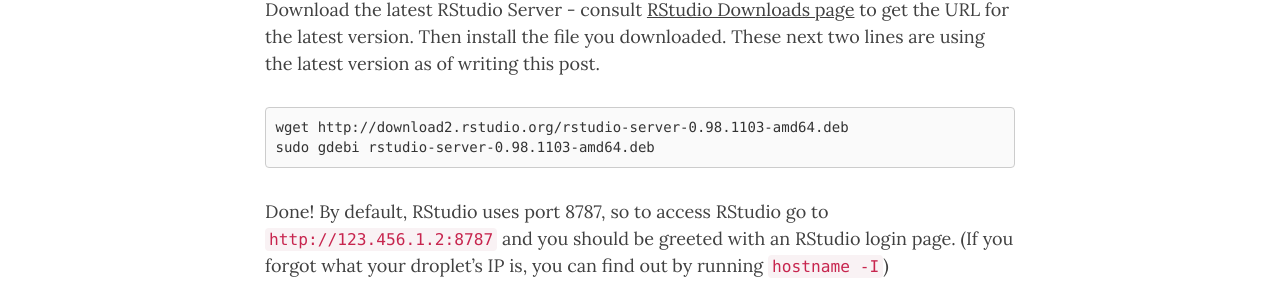
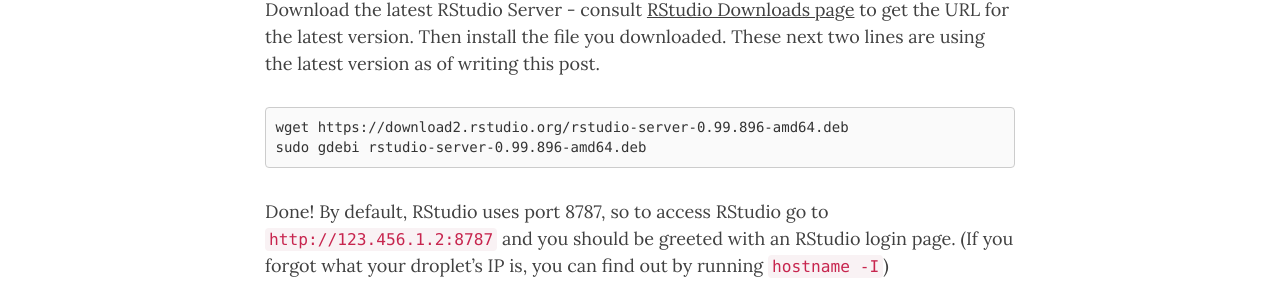
Before and after one commit to daattali/daattali.github.io, a Jekyll site: the page built from _posts/2015-05-09-setup-rstudio-shiny-server-digital-ocean.md, in a window 1280 px wide and 900 px high, scrolled down 7222 px. Shown: the part 141-449 px from the top of the window. Built offline with Jekyll 4.4.1, drawn with Linux system fonts in a browser that asks for light colours; nearby versions of some CDN libraries; comment, search, counter and statistics services are not loaded.

Commit message:
Update 2015-05-09-setup-rstudio-shiny-server-digital-ocean.md

```diff
--- a/_posts/2015-05-09-setup-rstudio-shiny-server-digital-ocean.md
+++ b/_posts/2015-05-09-setup-rstudio-shiny-server-digital-ocean.md
@@ -171,8 +171,8 @@
 Download the latest RStudio Server - consult [RStudio Downloads page](http://www.rstudio.com/products/rstudio/download-server/) to get the URL for the latest version. Then install the file you downloaded. These next two lines are using the latest version as of writing this post.
 
 ~~~
-wget http://download2.rstudio.org/rstudio-server-0.98.1103-amd64.deb
-sudo gdebi rstudio-server-0.98.1103-amd64.deb
+wget https://download2.rstudio.org/rstudio-server-0.99.896-amd64.deb
+sudo gdebi rstudio-server-0.99.896-amd64.deb
 ~~~
 
 Done! By default, RStudio uses port 8787, so to access RStudio go to `http://123.456.1.2:8787` and you should be greeted with an RStudio login page. (If you forgot what your droplet's IP is, you can find out by running `hostname -I`)
```
